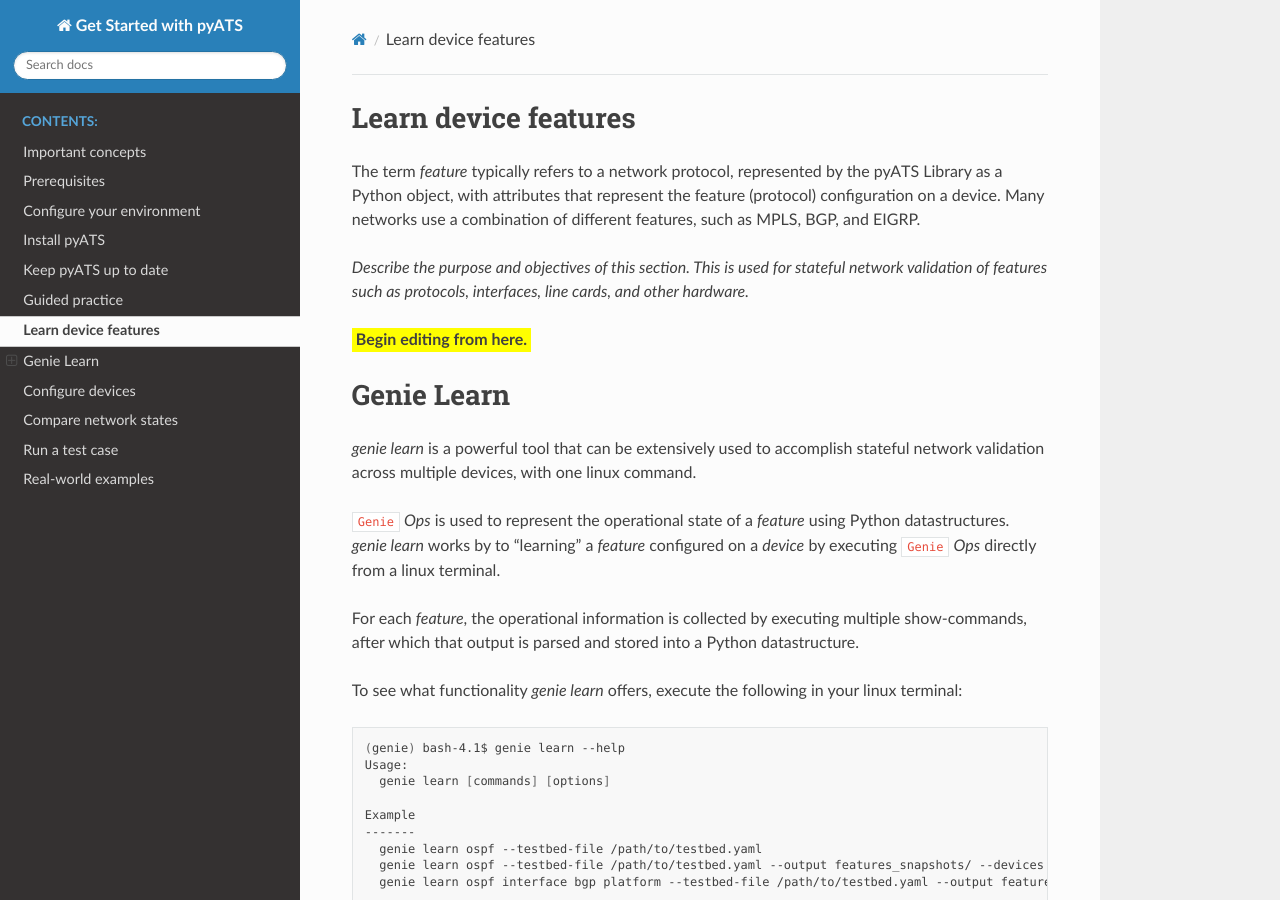
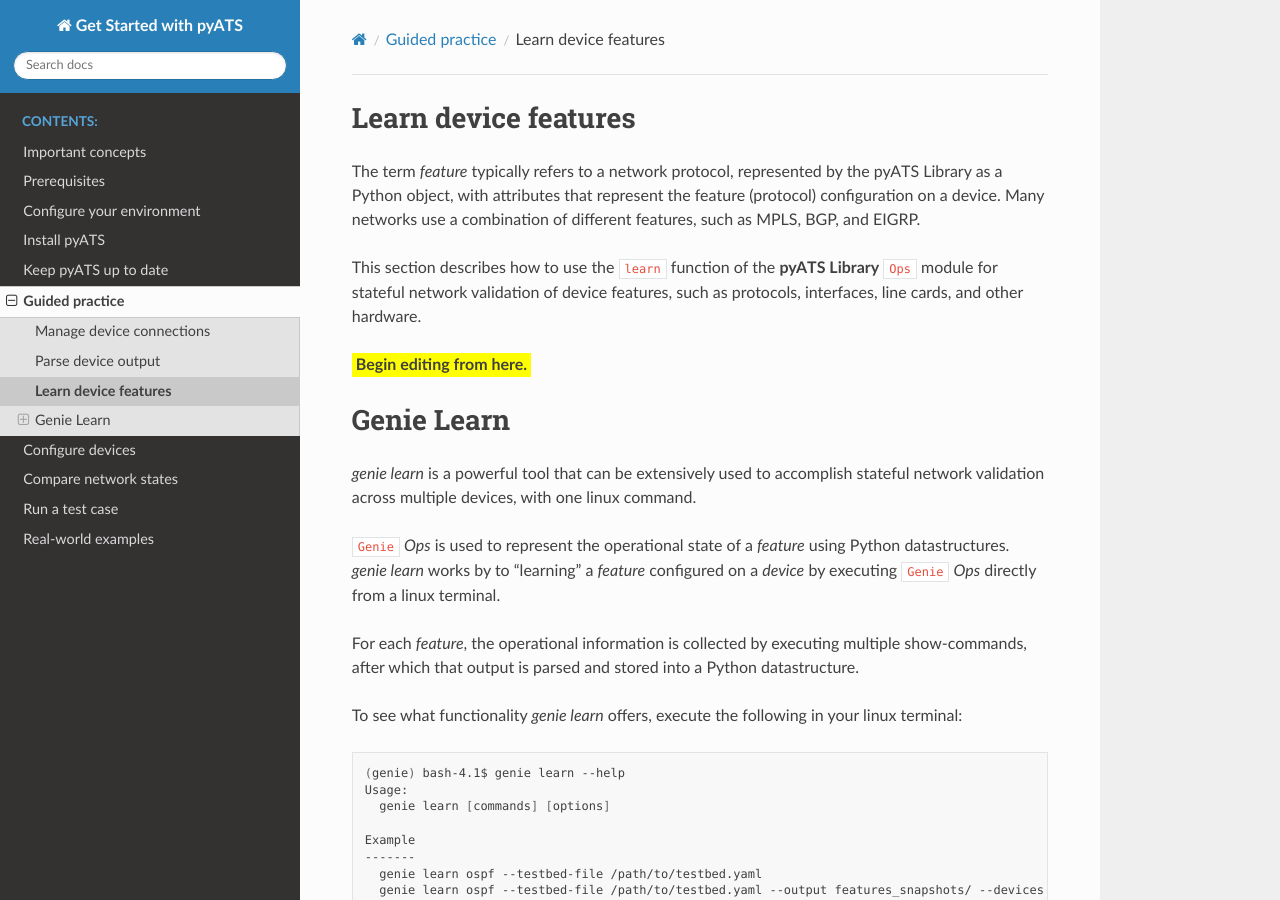
Before and after one commit to CiscoTestAutomation/getting-started, a Sphinx documentation site: the page built from source/quickstart/learndevices.rst, in a window 1280 px wide and 900 px high. Built offline with Sphinx 7.4.7 and the Read the Docs theme 2.0.0, drawn with Linux system fonts in a browser that asks for light colours; pages that are not in the unit, such as notebooks, are missing from menus; cross-references to code outside the pages are shown as plain code.

Commit message:
Changed structure so that the learn devices topic is nested in the guided practice.

```diff
--- a/source/index.rst
+++ b/source/index.rst
@@ -18,7 +18,6 @@
    /install/installpyATS
    /install/keepuptodate
    /quickstart/guidedpractice
-   /quickstart/learndevices
    /quickstart/configuredevices
    /quickstart/comparebeforeafter
    /quickstart/runtestcase
--- a/source/quickstart/guidedpractice.rst
+++ b/source/quickstart/guidedpractice.rst
@@ -10,3 +10,4 @@
 
     manageconnections
     parseoutput
+    learndevices
--- a/source/quickstart/learndevices.rst
+++ b/source/quickstart/learndevices.rst
@@ -2,7 +2,7 @@
 =====================
 .. include:: ../definitions/def_feature.rst
 
-*Describe the purpose and objectives of this section. This is used for stateful network validation of features such as protocols, interfaces, line cards, and other hardware.*
+This section describes how to use the ``learn`` function of the |librarybold| ``Ops`` module for stateful network validation of device features, such as protocols, interfaces, line cards, and other hardware.
 
 :question:`Begin editing from here.`
 
```
